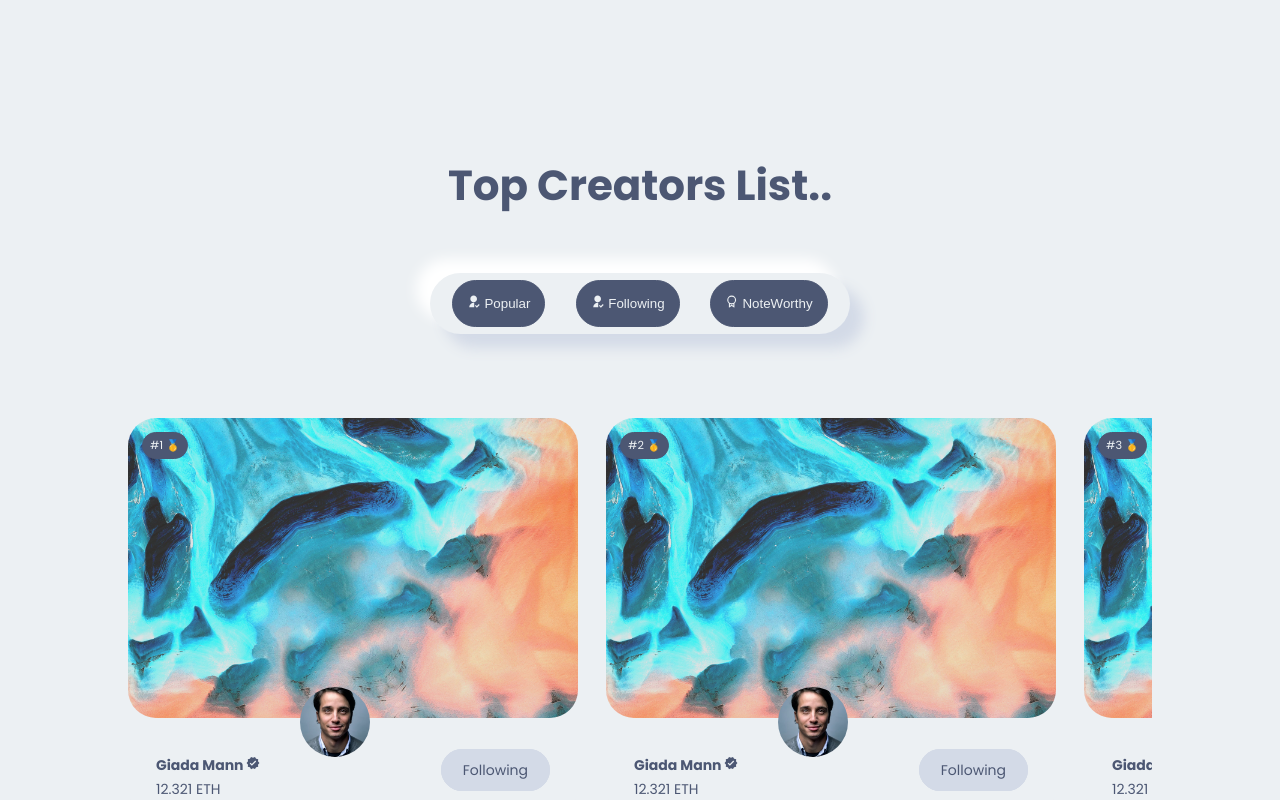
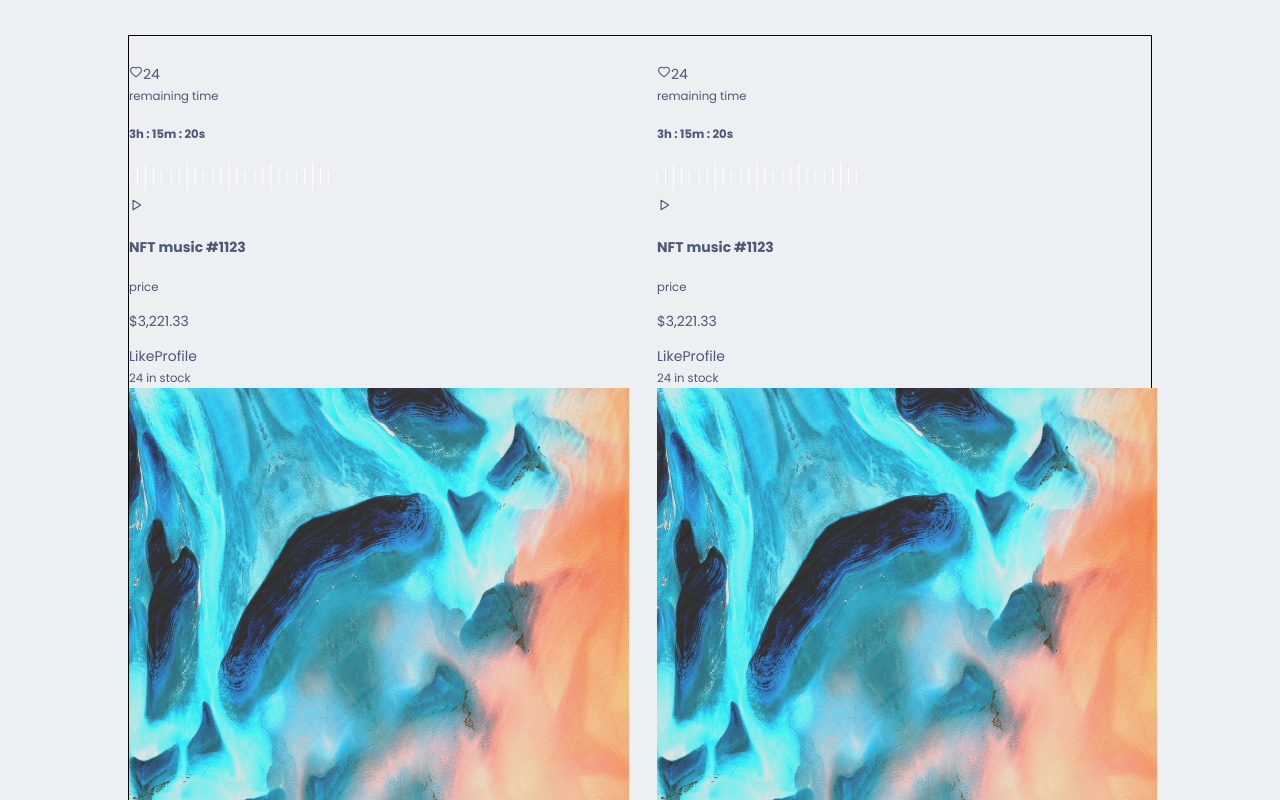
Before and after one commit to Sagarmee/NFTPlace, a Next.js app in the folder nftui/: page / in a window 1280 px wide. Shown: the part 10440-11240 px from the top of the page. Built offline with nearby package versions, Linux system fonts and the light colour scheme.

Commit message:
audiodesign

```diff
--- /dev/null
+++ b/nftui/Components/AudioComponent/Audio.jsx
@@ -0,0 +1,26 @@
+import React from "react";
+
+//internal style
+import style from "./Audio.module.css";
+import AudioSmallCard from "./AudioSmallCard/AudioSmallCard";
+import AudioCard from "./AudioCard/AudioCard";
+
+const Audio = () => {
+  return (
+    <div className={style.audiolive}>
+      <div className={style.audiolive_box}>
+        <div className={style.audiolive_box_left}>
+          <AudioCard />
+          <AudioCard />
+        </div>
+        <div className={style.audiolive_box_left}>
+          <AudioSmallCard />
+          <AudioSmallCard />
+          <AudioSmallCard />
+        </div>
+      </div>
+    </div>
+  );
+};
+
+export default Audio;
--- /dev/null
+++ b/nftui/Components/AudioComponent/Audio.module.css
@@ -0,0 +1,71 @@
+.audiolive {
+  width: 100%;
+  margin-top: 4rem;
+}
+
+.audiolive_box {
+  display: grid;
+  width: 80%;
+  margin: 0 auto;
+  border: 1px solid black;
+  padding-block: 2rem 8rem;
+  grid-template-columns: 2.5fr, 1fr;
+  gap: 2rem;
+}
+
+.audiolive_box_left {
+  display: grid;
+  grid-template-columns: repeat(2, 1fr);
+  gap: 2rem;
+}
+
+.audiolive_box_right {
+  padding: 0.5rem 0 0 0;
+  gap: 2rem;
+  display: grid;
+}
+
+@media screen and (min-width: 320px) and (max-width: 375px) {
+  .audiolive_box {
+    width: 90%;
+    grid-template-columns: 1fr;
+  }
+
+  .audiolive_box_right {
+    gap: 2rem;
+  }
+  .audiolive_box_left {
+    grid-template-columns: 1fr;
+    gap: 3.5rem;
+  }
+}
+
+@media screen and (min-width: 377px) and (max-width: 425px) {
+  .audiolive_box {
+    width: 90%;
+    grid-template-columns: 1fr;
+  }
+
+  .audiolive_box_right {
+    gap: 2rem;
+  }
+  .audiolive_box_left {
+    grid-template-columns: 1fr;
+    gap: 3.5rem;
+  }
+}
+
+@media screen and (min-width: 427px) and (max-width: 768px) {
+  .audiolive_box {
+    width: 90%;
+    grid-template-columns: 1fr;
+  }
+
+  .audiolive_box_right {
+    gap: 2rem;
+  }
+  .audiolive_box_left {
+    grid-template-columns: 1fr;
+    gap: 3.5rem;
+  }
+}
--- /dev/null
+++ b/nftui/Components/AudioComponent/AudioCard/AudioCard.jsx
@@ -0,0 +1,106 @@
+import React, { useState } from "react";
+import Image from "next/image";
+import { AiFillHeart, AiOutlineHeart } from "react-icons/ai";
+import { TbPlayerPlay, TbPlayerPause } from "react-icons/tb";
+
+//internal library
+import style from "./AudioCard.module.css";
+import images from "../../img/index";
+import LikeProfile from "../../LikeProfile/LikeProfile";
+
+const AudioCard = () => {
+  const [like, setlike] = useState(false);
+  const [play, setplay] = useState(false);
+
+  const likenft = () => {
+    if (!like) {
+      setlike(true);
+    } else {
+      setlike(false);
+    }
+  };
+
+  const playmusic = () => {
+    if (!play) {
+      setplay(true);
+    } else {
+      setplay(false);
+    }
+  };
+
+  return (
+    <div className={style.audiocard}>
+      <div className={style.audiocard_box}>
+        {/* like and timing */}
+        <div className={style.audiocard_box_like_time}>
+          <div className={style.audiocard_box_like} onClick={() => likenft()}>
+            {like ? (
+              <AiFillHeart className={style.audiocard_box_like_icon} />
+            ) : (
+              <AiOutlineHeart
+                className={style.audiocard_box_like_icon_unlike}
+              />
+            )}
+
+            <span>24</span>
+          </div>
+
+          <div className={style.audiocard_box_time}>
+            <div className={style.audiocard_box_time_remaining}>
+              <small>remaining time</small>
+              <h5>3h : 15m : 20s</h5>
+            </div>
+          </div>
+        </div>
+
+        {/* wave and musicplay */}
+        <div className={style.audiocard_box_player}>
+          <Image src={images.musiceWave} alt="music" width={200} />
+
+          <div
+            className={style.audiocard_box_music_player}
+            onClick={() => playmusic()}
+          >
+            {play ? (
+              <div className={style.audiocard_box_musicplayer_icon}>
+                <TbPlayerPause />
+              </div>
+            ) : (
+              <div className={style.audiocard_box_musicplayer_icon}>
+                <TbPlayerPlay />
+              </div>
+            )}
+          </div>
+        </div>
+
+        {/* nftname price and stock */}
+        <div className={style.audiocard_box_details}>
+          <div className={style.audiocard_box_details_info}>
+            <h4>NFT music #1123</h4>
+
+            <div className={style.audiocard_box_details_info_price}>
+              <small>price</small>
+              <p>$3,221.33</p>
+            </div>
+          </div>
+          <div className={style.audiocard_box_stock}>
+            <LikeProfile />
+            <small>24 in stock</small>
+          </div>
+        </div>
+
+        {/* nftimg */}
+        <div className={style.audiocard_box_img}>
+          <Image
+            src={images.creatorbackground1}
+            alt="background"
+            width={500}
+            height={500}
+          />
+        </div>
+      </div>
+    </div>
+  );
+};
+
+export default AudioCard;
--- /dev/null
+++ b/nftui/Components/AudioComponent/AudioSmallCard/AudioSmallCard.jsx
@@ -0,0 +1,7 @@
+import React from "react";
+
+const AudioSmallCard = () => {
+  return <div>AudioSmallCard</div>;
+};
+
+export default AudioSmallCard;
--- a/nftui/Components/Follower/Follower_Tab.module.css
+++ b/nftui/Components/Follower/Follower_Tab.module.css
@@ -91,7 +91,7 @@
   }
 
   .followerTab_box {
-    width: 90%;
+    width: 80%;
     grid-template-columns: 1fr;
   }
 
--- /dev/null
+++ b/nftui/Components/LikeProfile/LikeProfile.jsx
@@ -0,0 +1,7 @@
+import React from "react";
+
+const LikeProfile = () => {
+  return <div>LikeProfile</div>;
+};
+
+export default LikeProfile;
--- a/nftui/Components/componentindex.js
+++ b/nftui/Components/componentindex.js
@@ -10,6 +10,8 @@ import Filter from "./Filter/Filter";
 import Nftcard from "./Nftcard/Nftcard";
 import Collection from "./Collection/Collection";
 import Follower_Tab from "./Follower/Follower_Tab";
+import Audio from "./AudioComponent/Audio";
+import LikeProfile from "./LikeProfile/LikeProfile";
 
 export {
   Navbar,
@@ -24,4 +26,6 @@ export {
   Nftcard,
   Collection,
   Follower_Tab,
+  Audio,
+  LikeProfile,
 };
--- a/nftui/pages/index.js
+++ b/nftui/pages/index.js
@@ -11,6 +11,7 @@ import {
   Nftslider,
   Services,
   Subscribe,
+  Audio,
 } from "../Components/componentindex";
 
 const Home = () => {
@@ -31,6 +32,7 @@ const Home = () => {
       />
       <Filter />
       <Nftcard />
+      <Audio />
       <Follower_Tab />
     </div>
   );
```
Also changed, not shown: nftui/Components/AudioComponent/AudioCard/AudioCard.module.css (added), nftui/Components/AudioComponent/AudioSmallCard/AudioSmallCard.module.css (added), nftui/Components/LikeProfile/LikeProfile.module.css (added).
